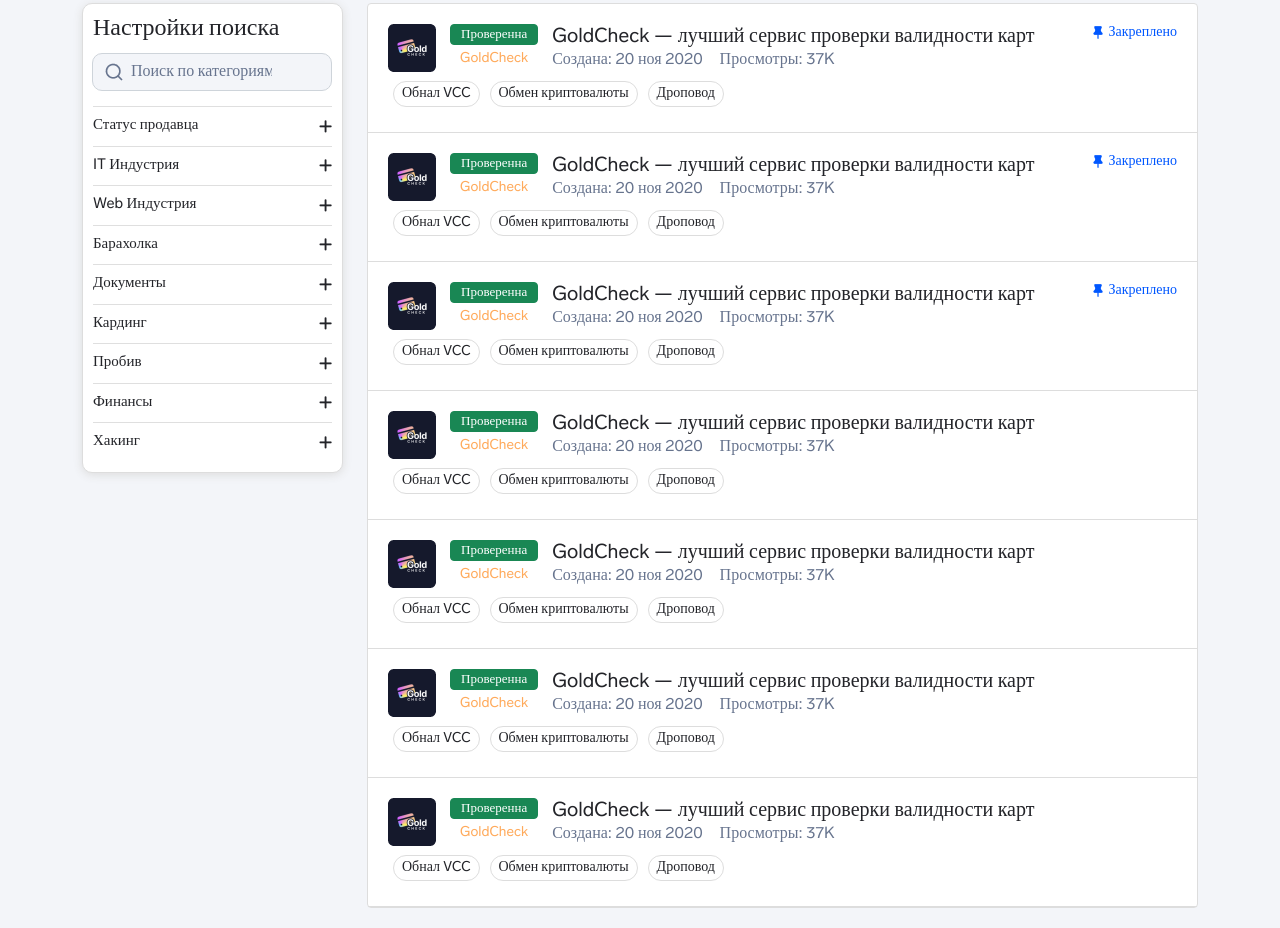
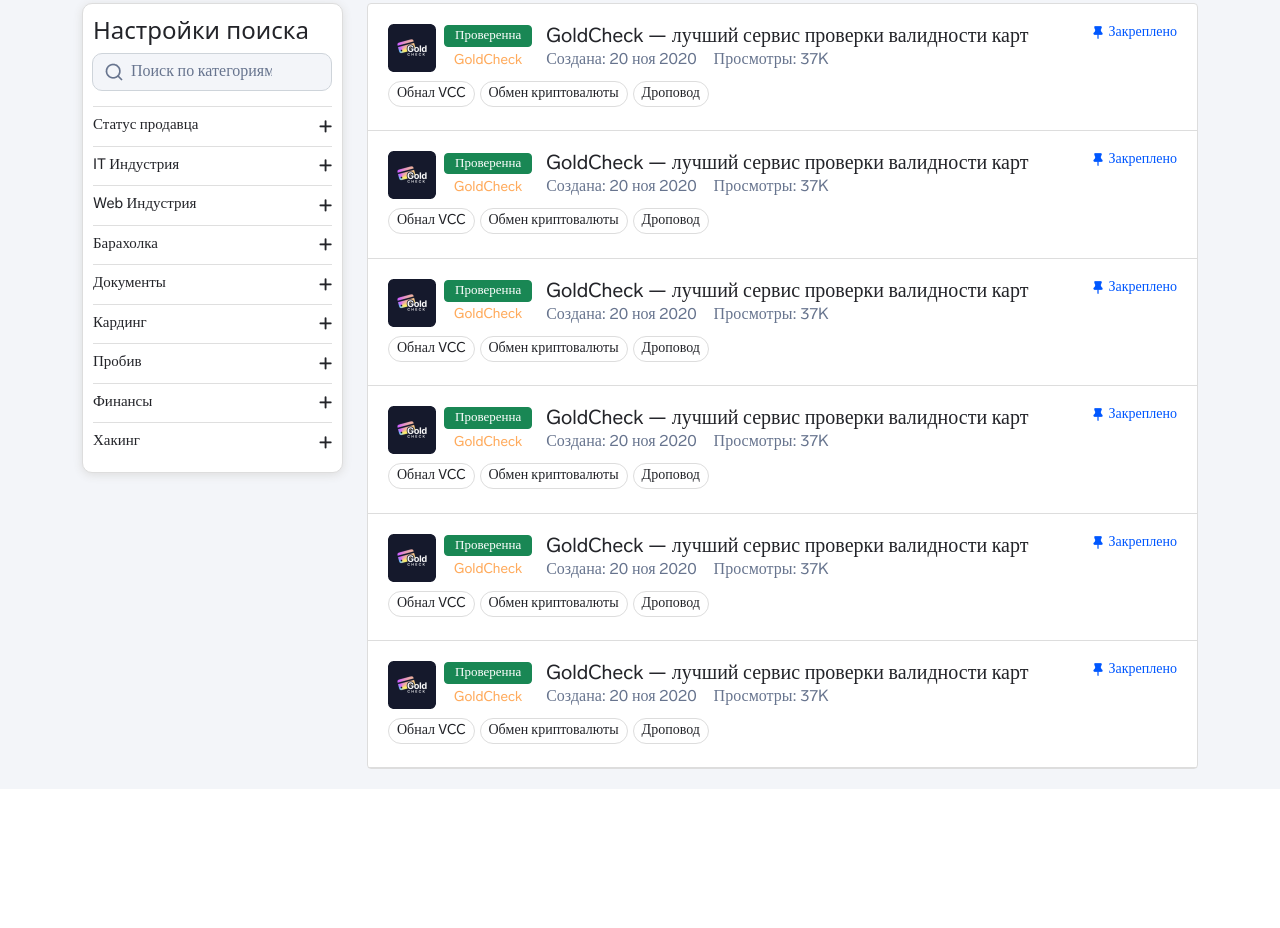
Before and after one commit to Shakil7979/wwe-fiverr, a plain HTML site: page index.html in a window 1280 px wide. Shown: the part 456-1384 px from the top of the page. After the commit the page ends 1245 px from the top, so only its background shows below. Drawn offline with Linux system fonts and the light colour scheme; files whose address does not match are found by name.

Commit message:
some update

```diff
--- a/assets/css/responsive.css
+++ b/assets/css/responsive.css
@@ -47,6 +47,12 @@
         line-height: 12px;
         padding: 5px 10px;
     }
+    .card.custom_border {
+        margin-top: 20px;
+    }
+    .custom_card {
+        margin-top: 20px;
+    }
 }
 
 @media all and (max-width:576px){
--- a/assets/css/style.css
+++ b/assets/css/style.css
@@ -78,6 +78,7 @@ h3{
 	border-left: 1px solid #ddd;
 	padding: 14px;
 	width: 336px;
+	font-family: var(--bs-font-sans-serif) !important;
 }
 .custom_search_btn {
 	padding: 14px;
@@ -199,11 +200,11 @@ h3{
 }
 .banner-left h2 {
 	font-weight: 700;
-	font-size: 35px;
+	font-size: 30px;
 	line-height: 100.5%;
 	color: #232429;
 	width: 100%;
-	font-family: "Lab Grotesque bold";
+	font-family: var(--bs-font-sans-serif) !important;
 }
 .banner-left p {
   font-weight: 400;
@@ -236,7 +237,7 @@ h3{
 	font-size: 15px;
 }
 .main_menu_search_box h3 {
-	font-family: "Lab Grotesque bold";
+	font-family: var(--bs-font-sans-serif) !important;
 	margin-bottom: 8px;
 }
 
@@ -350,7 +351,7 @@ h3{
 	color: #232429;
 	padding: 2px 8px;
 	border: 1px solid #ddd;
-	margin: 5px;
+	margin-right: 5px;
 	border-radius: 15px;
 	transition: 0.3s;
 }
--- a/index.html
+++ b/index.html
@@ -206,10 +206,12 @@
                 <div class="gold-items border-btm">
                   <div class="main-gold">
                     <div class="list-item">
+                      <div class="d-flex custom_group align-items-center">
                         <img src="assets/img/gold.png" alt="">
-                      <div class="gold-check">
+                        <div class="gold-check ml-2">
                           <button class="btn custom-btn-success btn-success">Проверенна</button>
                           <p>GoldCheck</p>
+                        </div>
                       </div>
                       <div class="gold-check-text">
                         <h3>GoldCheck — лучший сервис проверки валидности карт</h3>
@@ -240,10 +242,12 @@
                 <div class="gold-items border-btm">
                   <div class="main-gold">
                     <div class="list-item">
+                      <div class="d-flex custom_group align-items-center">
                         <img src="assets/img/gold.png" alt="">
-                      <div class="gold-check">
+                        <div class="gold-check ml-2">
                           <button class="btn custom-btn-success btn-success">Проверенна</button>
                           <p>GoldCheck</p>
+                        </div>
                       </div>
                       <div class="gold-check-text">
                         <h3>GoldCheck — лучший сервис проверки валидности карт</h3>
@@ -267,16 +271,19 @@
                     <div class="cat_item">
                       <a href="#">Дроповод</a>
                     </div>
+
                   </div>
                 </div>
                 <!-- single gold items  -->
                 <div class="gold-items border-btm">
                   <div class="main-gold">
                     <div class="list-item">
+                      <div class="d-flex custom_group align-items-center">
                         <img src="assets/img/gold.png" alt="">
-                      <div class="gold-check">
+                        <div class="gold-check ml-2">
                           <button class="btn custom-btn-success btn-success">Проверенна</button>
                           <p>GoldCheck</p>
+                        </div>
                       </div>
                       <div class="gold-check-text">
                         <h3>GoldCheck — лучший сервис проверки валидности карт</h3>
@@ -300,16 +307,19 @@
                     <div class="cat_item">
                       <a href="#">Дроповод</a>
                     </div>
+
                   </div>
                 </div>
                 <!-- single gold items  -->
                 <div class="gold-items border-btm">
                   <div class="main-gold">
                     <div class="list-item">
+                      <div class="d-flex custom_group align-items-center">
                         <img src="assets/img/gold.png" alt="">
-                      <div class="gold-check">
+                        <div class="gold-check ml-2">
                           <button class="btn custom-btn-success btn-success">Проверенна</button>
                           <p>GoldCheck</p>
+                        </div>
                       </div>
                       <div class="gold-check-text">
                         <h3>GoldCheck — лучший сервис проверки валидности карт</h3>
@@ -319,7 +329,9 @@
                         </div>
                       </div>
                     </div>
-
+                    <div class="pin-gold">
+                      <p><img src="assets/img/pin.png" alt=""> Закреплено</p>
+                    </div>
                   </div>
                   <div class="category d-flex align-items-center">
                     <div class="cat_item">
@@ -338,10 +350,12 @@
                 <div class="gold-items border-btm">
                   <div class="main-gold">
                     <div class="list-item">
+                      <div class="d-flex custom_group align-items-center">
                         <img src="assets/img/gold.png" alt="">
-                      <div class="gold-check">
+                        <div class="gold-check ml-2">
                           <button class="btn custom-btn-success btn-success">Проверенна</button>
                           <p>GoldCheck</p>
+                        </div>
                       </div>
                       <div class="gold-check-text">
                         <h3>GoldCheck — лучший сервис проверки валидности карт</h3>
@@ -351,7 +365,9 @@
                         </div>
                       </div>
                     </div>
-
+                    <div class="pin-gold">
+                      <p><img src="assets/img/pin.png" alt=""> Закреплено</p>
+                    </div>
                   </div>
                   <div class="category d-flex align-items-center">
                     <div class="cat_item">
@@ -370,10 +386,12 @@
                 <div class="gold-items border-btm">
                   <div class="main-gold">
                     <div class="list-item">
+                      <div class="d-flex custom_group align-items-center">
                         <img src="assets/img/gold.png" alt="">
-                      <div class="gold-check">
+                        <div class="gold-check ml-2">
                           <button class="btn custom-btn-success btn-success">Проверенна</button>
                           <p>GoldCheck</p>
+                        </div>
                       </div>
                       <div class="gold-check-text">
                         <h3>GoldCheck — лучший сервис проверки валидности карт</h3>
@@ -383,38 +401,9 @@
                         </div>
                       </div>
                     </div>
-
+                    <div class="pin-gold">
+                      <p><img src="assets/img/pin.png" alt=""> Закреплено</p>
                     </div>
-                  <div class="category d-flex align-items-center">
-                    <div class="cat_item">
-                      <a href="#">Обнал VCC</a>
-                    </div>
-                    <div class="cat_item">
-                      <a href="#">Обмен криптовалюты</a>
-                    </div>
-                    <div class="cat_item">
-                      <a href="#">Дроповод</a>
-                    </div>
-                  </div>
-                </div>
-                <!-- single gold items  -->
-                <div class="gold-items border-btm">
-                  <div class="main-gold">
-                    <div class="list-item">
-                      <img src="assets/img/gold.png" alt="">
-                      <div class="gold-check">
-                        <button class="btn custom-btn-success btn-success">Проверенна</button>
-                        <p>GoldCheck</p>
-                      </div>
-                      <div class="gold-check-text">
-                        <h3>GoldCheck — лучший сервис проверки валидности карт</h3>
-                        <div class="d-flex custom-tag align-items-center">
-                          <p>Создана: 20 ноя 2020</p>
-                          <p>Просмотры: 37K</p>
-                        </div>
-                      </div>
-                    </div>
-
                   </div>
                   <div class="category d-flex align-items-center">
                     <div class="cat_item">
```
Lines whose indentation alone changed are shown as unchanged.
